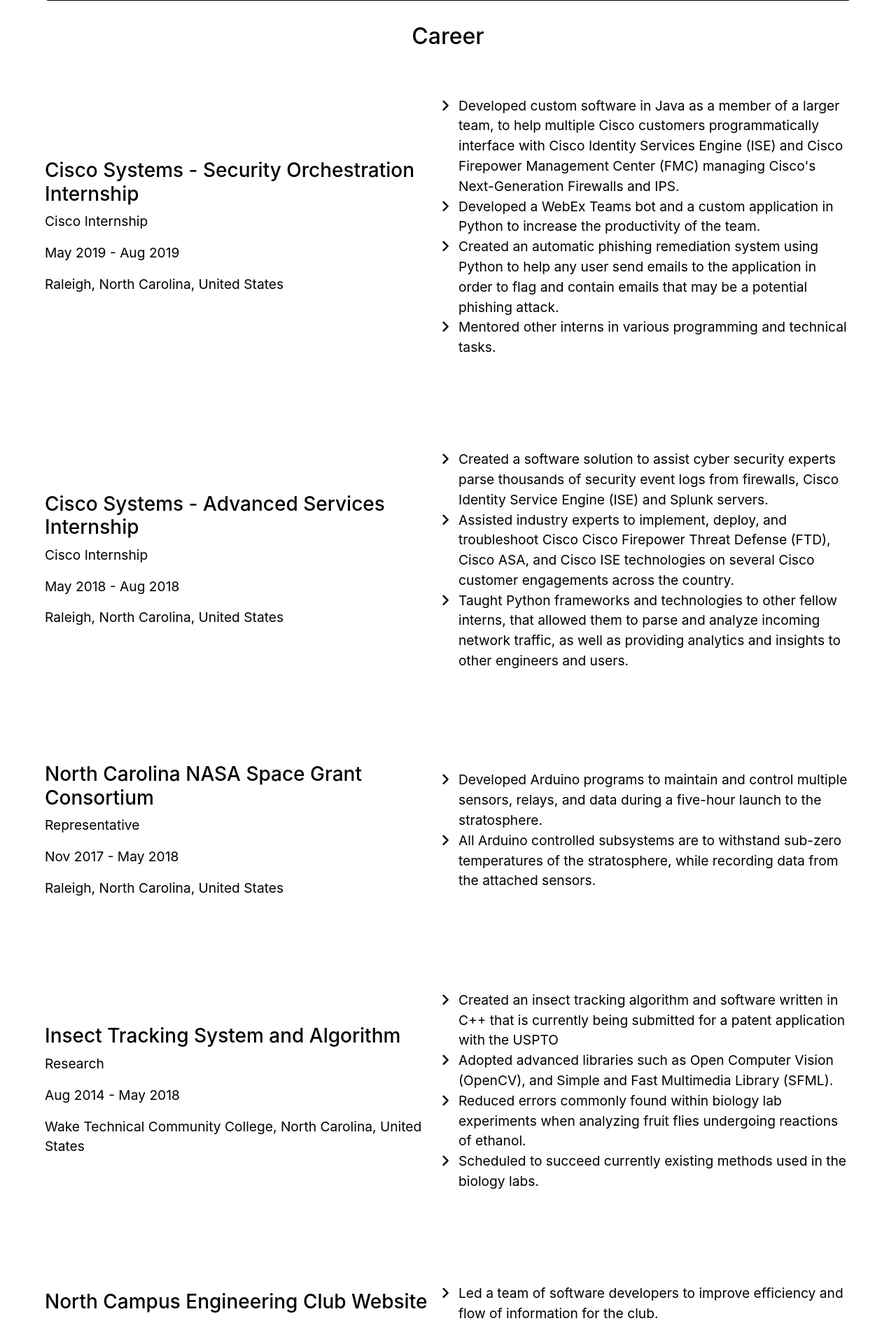
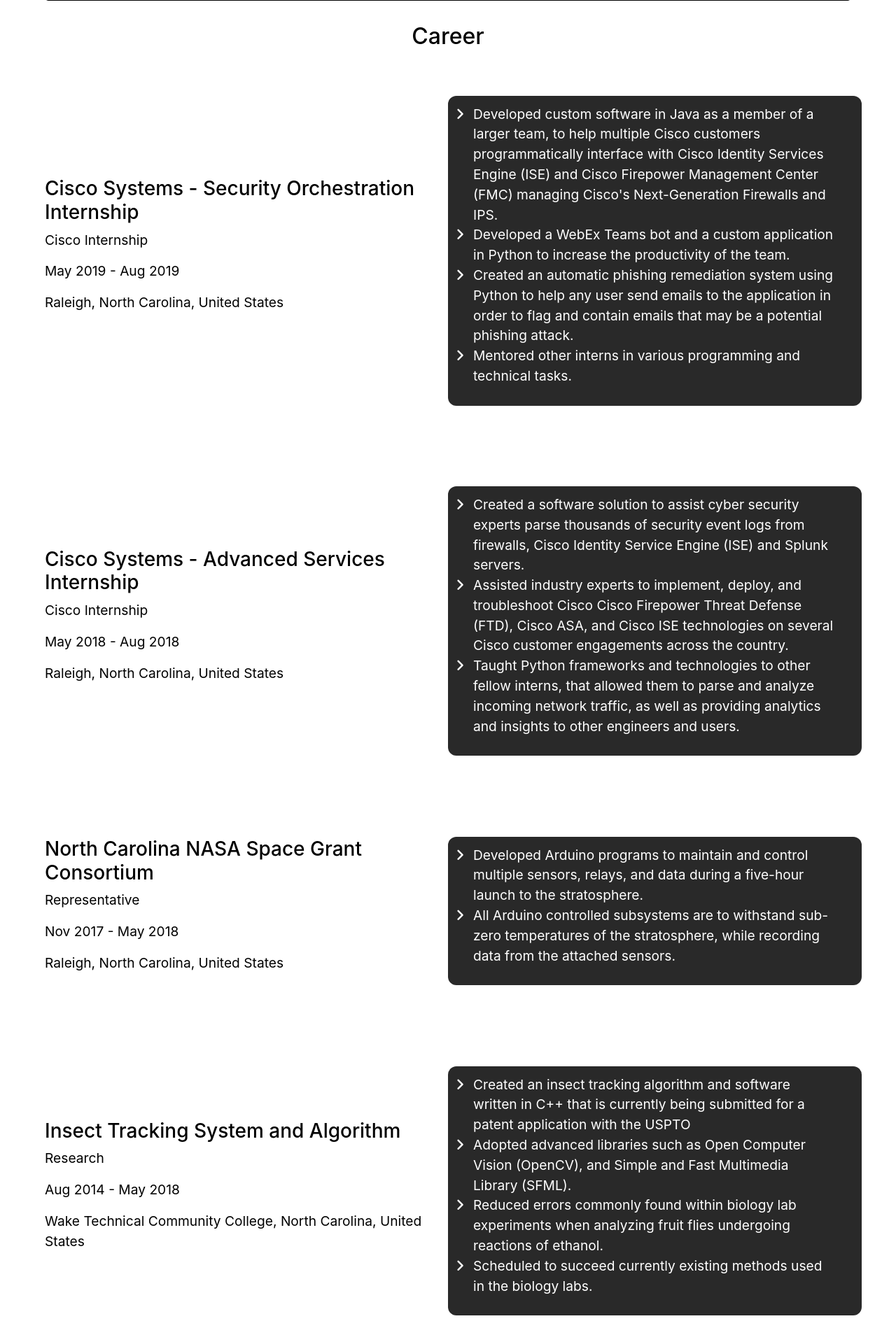
Before and after one commit to santosderek/website, a Flask app: page / in a window 1280 px wide. Shown: the part 1266-3154 px from the top of the page at 70% size. Run offline with Flask 2, Linux system fonts and the light colour scheme; data that the repository does not hold is empty; some libraries are stand-ins or nearby versions.

Commit message:
Latest. Formatting.

```diff
--- a/website/static/css/base.css
+++ b/website/static/css/base.css
@@ -113,13 +113,19 @@ p, ul li {
 
 .career li:before, .education li:before {
     content: "\f105";
-    /* FontAwesome Unicode */
     font-family: FontAwesome;
     display: inline-block;
     margin-left: -1.3em;
-    /* same as padding-left set on li */
     width: 1.3em;
-    /* same as padding-left set on li */
+}
+
+.career_header {}
+
+.career_description {
+    background-color: #292929;
+    border-radius: .5em;
+    color: white;
+    padding: .5em 1.5em;
 }
 
 .skill_title {
--- a/website/templates/base.html
+++ b/website/templates/base.html
@@ -15,13 +15,12 @@
     <script src="https://cdn.jsdelivr.net/npm/bootstrap@4.5.3/dist/js/bootstrap.bundle.min.js"
         integrity="sha384-ho+j7jyWK8fNQe+A12Hb8AhRq26LrZ/JpcUGGOn+Y7RsweNrtN/tE3MoK7ZeZDyx"
         crossorigin="anonymous"></script>
-
     <script src="https://kit.fontawesome.com/f08705750d.js" crossorigin="anonymous"></script>
     <link type="text/css" rel="stylesheet" href="{{ url_for ('static', filename='css/base.css')}}">
     <script src="{{ url_for('static', filename='js/base.js') }}"></script>
 </head>
 
-<body>
+<body id="my-scrollbar">
     <header>
         {% include 'navbar.html' %}
     </header>
@@ -33,7 +32,6 @@
             <p>Loading...</p>
         </div>
     </main>
-
 </body>
 
 </html>
--- a/website/templates/home.html
+++ b/website/templates/home.html
@@ -21,7 +21,7 @@
 
     {% for career in careers %}
     <div class="row career">
-        <div class="col-12 col-md-6">
+        <div class="col-md-12 col-lg-6 career_header">
             <h3>{{career['title']}}</h3>
             {% if "type" in career %}
             <p>{{career['type']}}</p>
@@ -29,7 +29,7 @@
             <p>{{career['date']}}</p>
             <p>{{career['location']}}</p>
         </div>
-        <div class="col-12 col-md-6">
+        <div class="col-md-12 col-lg-6 career_description">
             <ul>
                 {% for description in career['descriptions'] %}
                 <li>{{ description }}</li>
```
Also changed, not shown: website/static/js/base.js (+1 -12 lines).
